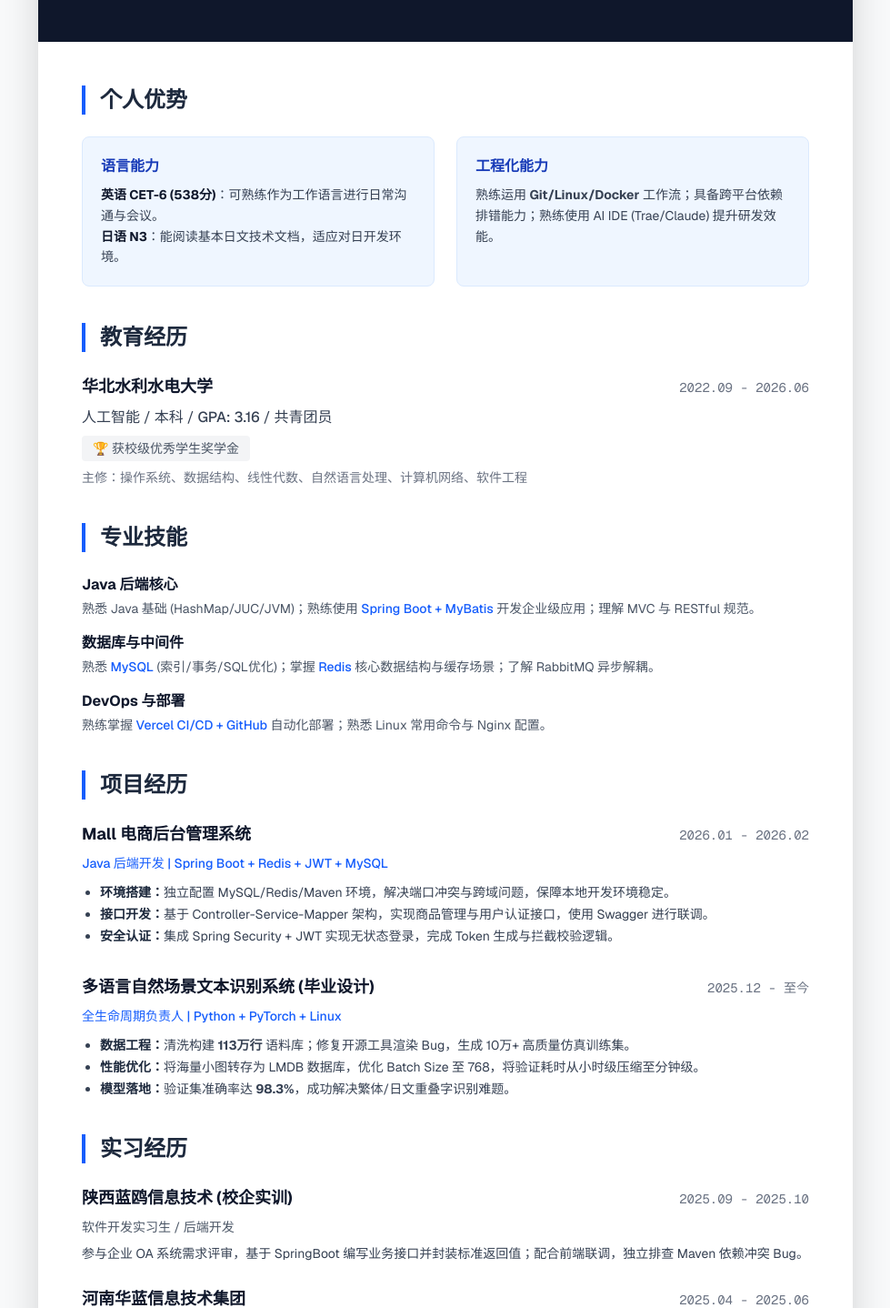
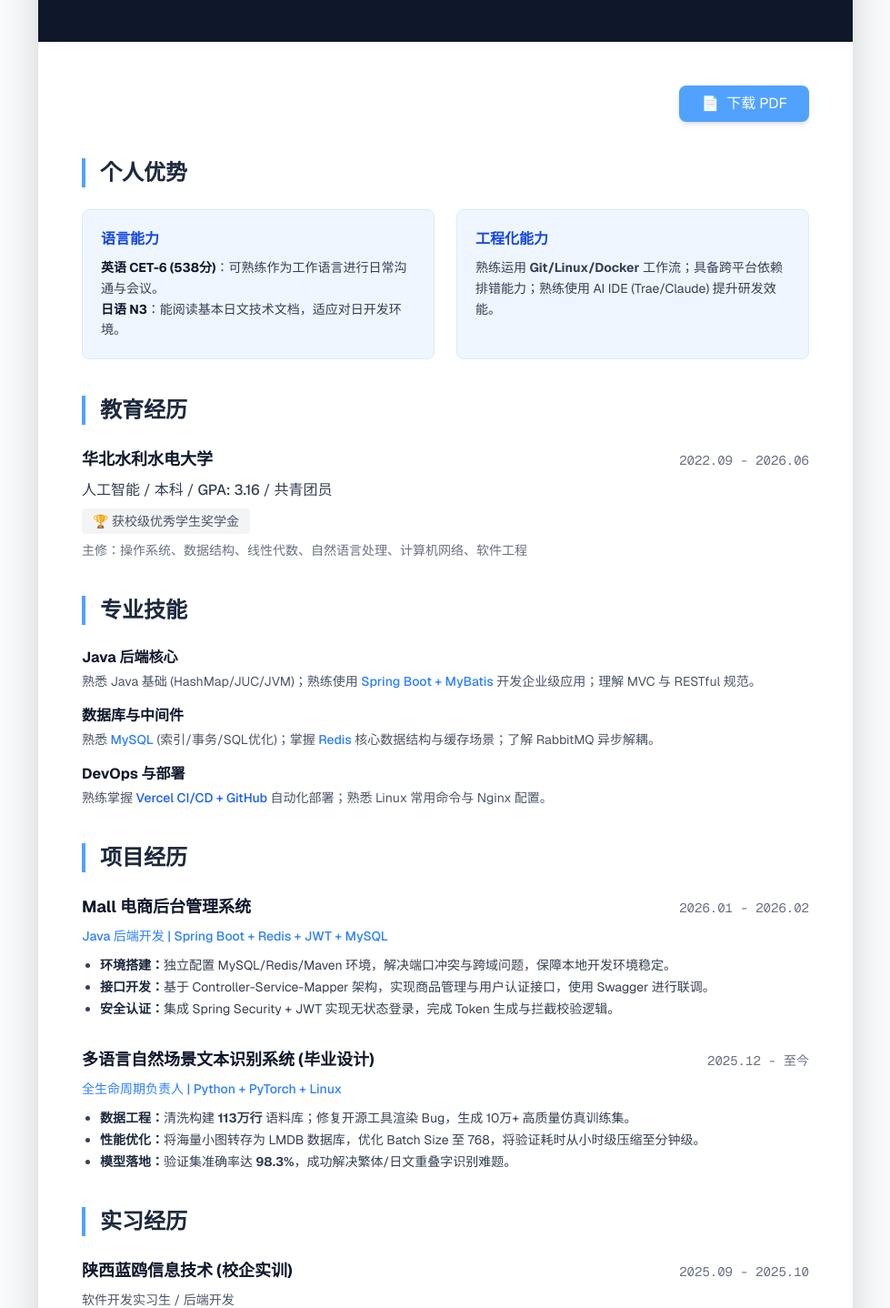
Before and after one commit to yuaiccc/my-resume, a Next.js app: page / in a window 1280 px wide. Shown: the part 258-1696 px from the top of the page at 91% size, without its empty margins (150-1129 px from the left). Built offline with nearby package versions, Linux system fonts and the light colour scheme.

Commit message:
更新简历内容

```diff
--- a/app/page.tsx
+++ b/app/page.tsx
@@ -40,20 +40,31 @@ export default function Resume() {
         </header>
 
         <div className="p-8 md:p-12 space-y-10">
+          {/* === 下载 PDF === */}
+          <div className="flex justify-end">
+            <a
+              href="/Xu_Junshan_Resume.pdf"
+              className="inline-flex items-center gap-2 bg-blue-400 text-white px-6 py-2 rounded-lg hover:bg-blue-500 transition-colors shadow-md"
+              download
+            >
+              <span>📄</span>
+              <span>下载 PDF</span>
+            </a>
+          </div>
 
           {/* === 个人优势 (亮点前置) === */}
           <section>
-            <h2 className="text-2xl font-bold text-slate-800 border-l-4 border-blue-600 pl-4 mb-6">个人优势</h2>
+            <h2 className="text-2xl font-bold text-slate-800 border-l-4 border-blue-400 pl-4 mb-6">个人优势</h2>
             <div className="grid md:grid-cols-2 gap-6">
               <div className="bg-blue-50 p-5 rounded-lg border border-blue-100">
-                <h3 className="font-bold text-blue-800 mb-2">语言能力</h3>
+                <h3 className="font-bold text-blue-700 mb-2">语言能力</h3>
                 <p className="text-sm text-gray-700 leading-relaxed">
                   <span className="font-bold text-slate-900">英语 CET-6 (538分)</span>：可熟练作为工作语言进行日常沟通与会议。<br/>
                   <span className="font-bold text-slate-900">日语 N3</span>：能阅读基本日文技术文档，适应对日开发环境。
                 </p>
               </div>
               <div className="bg-blue-50 p-5 rounded-lg border border-blue-100">
-                <h3 className="font-bold text-blue-800 mb-2">工程化能力</h3>
+                <h3 className="font-bold text-blue-700 mb-2">工程化能力</h3>
                 <p className="text-sm text-gray-700 leading-relaxed">
                   熟练运用 <span className="font-bold">Git/Linux/Docker</span> 工作流；具备跨平台依赖排错能力；熟练使用 AI IDE (Trae/Claude) 提升研发效能。
                 </p>
@@ -63,7 +74,7 @@ export default function Resume() {
 
           {/* === 教育经历 === */}
           <section>
-            <h2 className="text-2xl font-bold text-slate-800 border-l-4 border-blue-600 pl-4 mb-6">教育经历</h2>
+            <h2 className="text-2xl font-bold text-slate-800 border-l-4 border-blue-400 pl-4 mb-6">教育经历</h2>
             <div className="flex flex-col sm:flex-row justify-between sm:items-baseline mb-2">
               <h3 className="text-lg font-bold text-slate-900">华北水利水电大学</h3>
               <span className="text-sm text-gray-500 font-mono">2022.09 - 2026.06</span>
@@ -79,15 +90,15 @@ export default function Resume() {
 
           {/* === 专业技能 (核心竞争力) === */}
           <section>
-            <h2 className="text-2xl font-bold text-slate-800 border-l-4 border-blue-600 pl-4 mb-6">专业技能</h2>
+            <h2 className="text-2xl font-bold text-slate-800 border-l-4 border-blue-400 pl-4 mb-6">专业技能</h2>
             <div className="space-y-4">
               <div>
                 <h3 className="font-bold text-slate-900 mb-1">Java 后端核心</h3>
-                <p className="text-sm text-gray-600">熟悉 Java 基础 (HashMap/JUC/JVM)；熟练使用 <span className="font-medium text-blue-600">Spring Boot + MyBatis</span> 开发企业级应用；理解 MVC 与 RESTful 规范。</p>
+                <p className="text-sm text-gray-600">熟悉 Java 基础 (HashMap/JUC/JVM)；熟练使用 <span className="font-medium text-blue-500">Spring Boot + MyBatis</span> 开发企业级应用；理解 MVC 与 RESTful 规范。</p>
               </div>
               <div>
                 <h3 className="font-bold text-slate-900 mb-1">数据库与中间件</h3>
-                <p className="text-sm text-gray-600">熟悉 <span className="font-medium text-blue-600">MySQL</span> (索引/事务/SQL优化)；掌握 <span className="font-medium text-blue-600">Redis</span> 核心数据结构与缓存场景；了解 RabbitMQ 异步解耦。</p>
+                <p className="text-sm text-gray-600">熟悉 <span className="font-medium text-blue-500">MySQL</span> (索引/事务/SQL优化)；掌握 <span className="font-medium text-blue-500">Redis</span> 核心数据结构与缓存场景；了解 RabbitMQ 异步解耦。</p>
               </div>
               <div>
                 <h3 className="font-bold text-slate-900 mb-1">DevOps 与部署</h3>
@@ -98,7 +109,7 @@ export default function Resume() {
 
           {/* === 项目经历 === */}
           <section>
-            <h2 className="text-2xl font-bold text-slate-800 border-l-4 border-blue-600 pl-4 mb-6">项目经历</h2>
+            <h2 className="text-2xl font-bold text-slate-800 border-l-4 border-blue-400 pl-4 mb-6">项目经历</h2>
 
             {/* 项目 1 */}
             <div className="mb-8">
@@ -106,7 +117,7 @@ export default function Resume() {
                 <h3 className="text-lg font-bold text-slate-900">Mall 电商后台管理系统</h3>
                 <span className="text-sm text-gray-500 font-mono">2026.01 - 2026.02</span>
               </div>
-              <p className="text-sm text-blue-600 font-medium mb-3">Java 后端开发 | Spring Boot + Redis + JWT + MySQL</p>
+              <p className="text-sm text-blue-500 font-medium mb-3">Java 后端开发 | Spring Boot + Redis + JWT + MySQL</p>
               <ul className="list-disc list-outside ml-5 space-y-1 text-sm text-gray-700">
                 <li><span className="font-bold text-slate-800">环境搭建：</span>独立配置 MySQL/Redis/Maven 环境，解决端口冲突与跨域问题，保障本地开发环境稳定。</li>
                 <li><span className="font-bold text-slate-800">接口开发：</span>基于 Controller-Service-Mapper 架构，实现商品管理与用户认证接口，使用 Swagger 进行联调。</li>
@@ -120,7 +131,7 @@ export default function Resume() {
                 <h3 className="text-lg font-bold text-slate-900">多语言自然场景文本识别系统 (毕业设计)</h3>
                 <span className="text-sm text-gray-500 font-mono">2025.12 - 至今</span>
               </div>
-              <p className="text-sm text-blue-600 font-medium mb-3">全生命周期负责人 | Python + PyTorch + Linux</p>
+              <p className="text-sm text-blue-500 font-medium mb-3">全生命周期负责人 | Python + PyTorch + Linux</p>
               <ul className="list-disc list-outside ml-5 space-y-1 text-sm text-gray-700">
                 <li><span className="font-bold text-slate-800">数据工程：</span>清洗构建 <span className="font-bold">113万行</span> 语料库；修复开源工具渲染 Bug，生成 10万+ 高质量仿真训练集。</li>
                 <li><span className="font-bold text-slate-800">性能优化：</span>将海量小图转存为 LMDB 数据库，优化 Batch Size 至 768，将验证耗时从小时级压缩至分钟级。</li>
@@ -131,7 +142,7 @@ export default function Resume() {
 
           {/* === 实习经历 === */}
           <section>
-            <h2 className="text-2xl font-bold text-slate-800 border-l-4 border-blue-600 pl-4 mb-6">实习经历</h2>
+            <h2 className="text-2xl font-bold text-slate-800 border-l-4 border-blue-400 pl-4 mb-6">实习经历</h2>
 
             <div className="mb-6">
               <div className="flex flex-col sm:flex-row justify-between sm:items-baseline mb-2">
@@ -158,16 +169,6 @@ export default function Resume() {
 
           {/* === 页脚 === */}
           <footer className="mt-12 pt-8 border-t border-gray-200 text-center text-sm text-gray-400">
-            <div className="mb-4">
-              <a
-  href="/Xu_Junshan_Resume.pdf"
-  className="inline-flex items-center gap-2 bg-blue-600 text-white px-6 py-2 rounded-lg hover:bg-blue-700 transition-colors shadow-md"
-  download
->
-  <span>📄</span>
-  <span>Download PDF</span>
-</a>
-            </div>
             <p>© 2026 Xu Junshan. Powered by Next.js & Vercel.</p>
           </footer>
 
```
